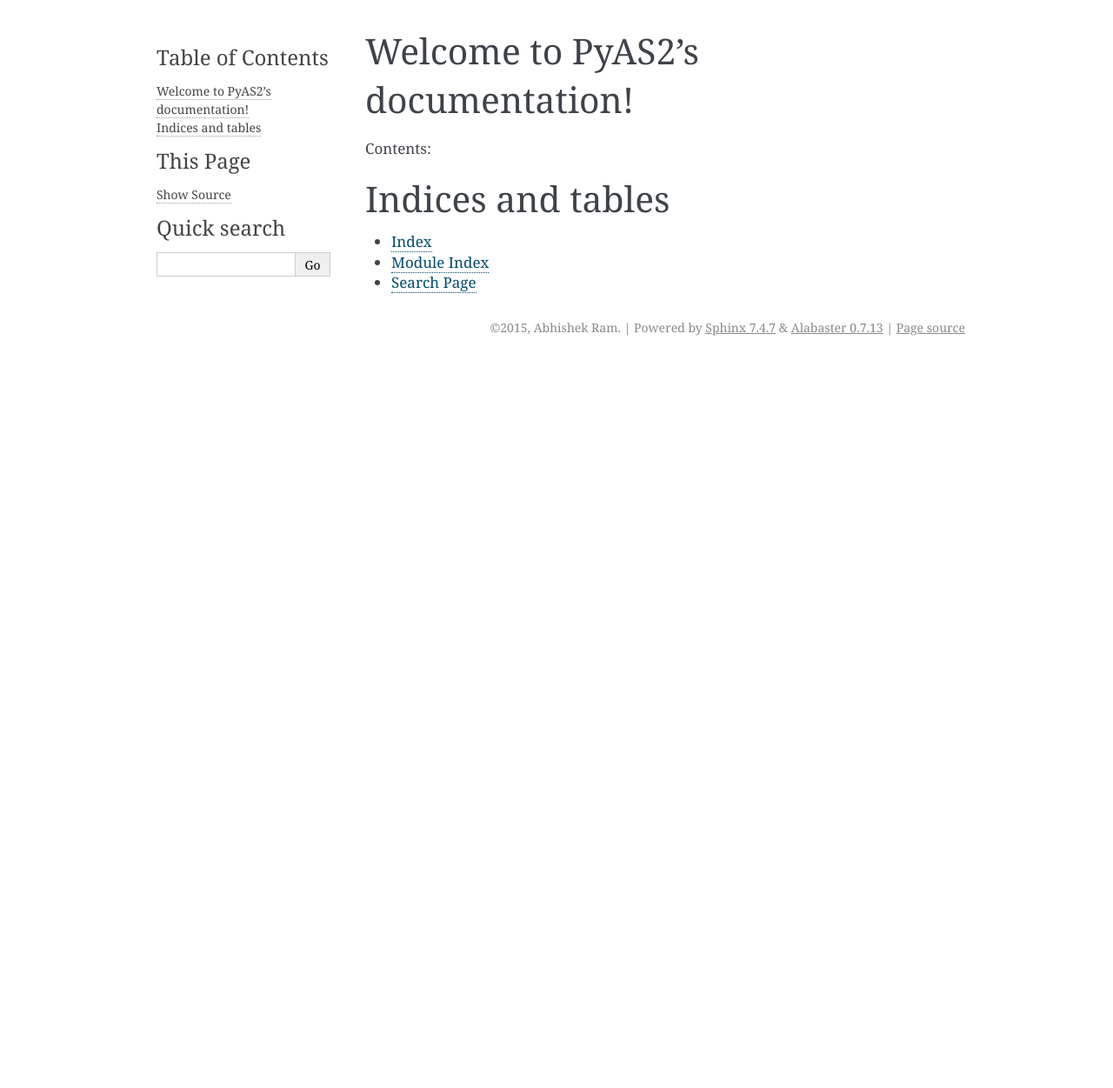
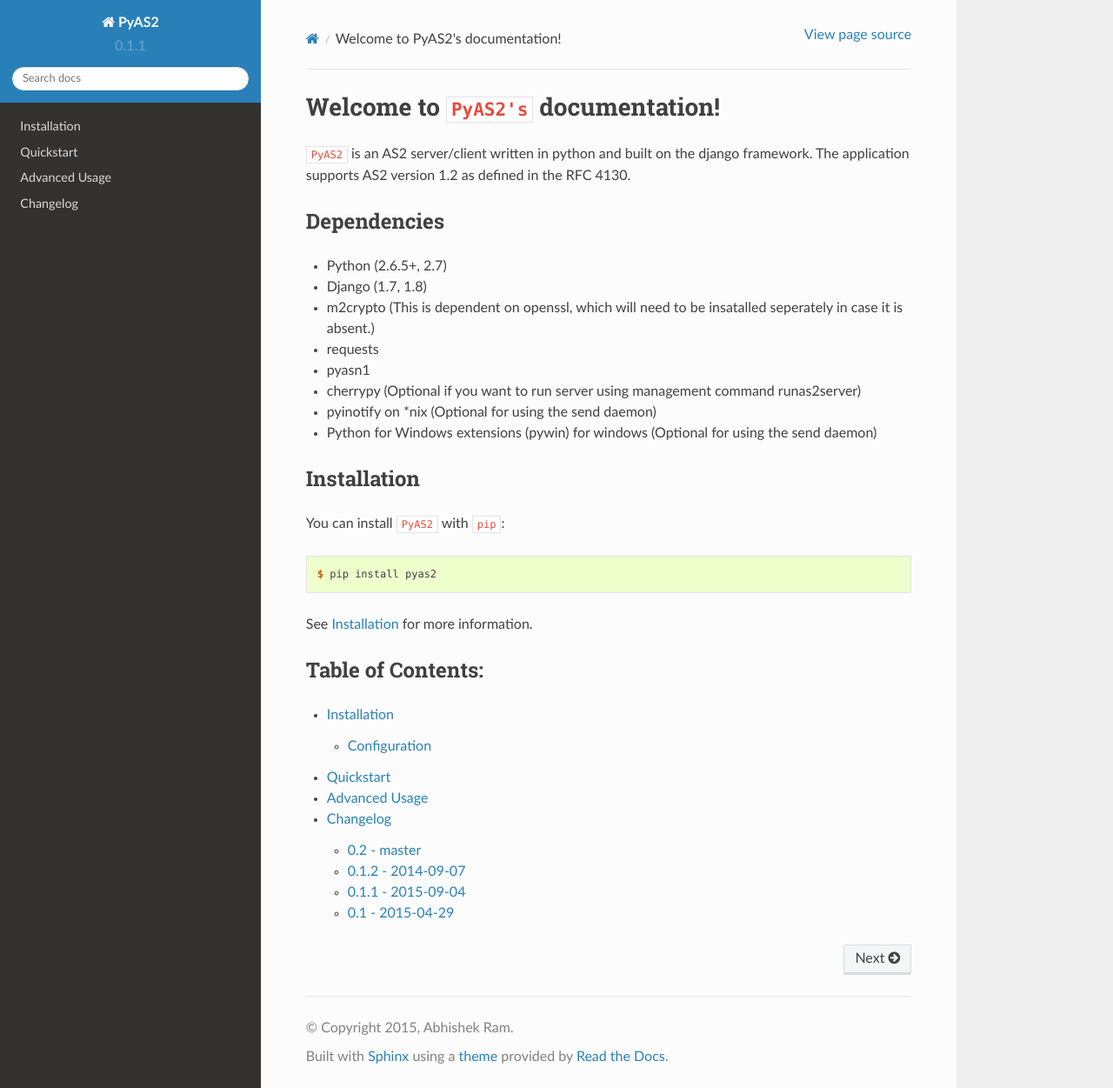
Before and after one commit to abhishek-ram/pyas2, a Sphinx documentation site: the page built from docs/index.rst, in a window 1280 px wide and 1251 px high. Shown: the whole window at 87% size. Built offline with Sphinx 7.4.7 and the Read the Docs theme 2.0.0, drawn with Linux system fonts in a browser that asks for light colours.

Commit message:
Updated Documentation

```diff
--- /dev/null
+++ b/AUTHORS.rst
@@ -0,0 +1,4 @@
+Requests is written and maintained by Abhishek Ram <abhishek.ram@me.com> `@abhishek-ram <https://github.com/abhishek-ram>`_ and various contributors:
+
+- Michael Reinig (`@MReinigJr <https://github.com/MReinigJr>`)
+- klaasfeenstra
--- /dev/null
+++ b/docs/advanced-usage.rst
@@ -0,0 +1,19 @@
+Advanced Usage
+==============
+
+Now that we have completed installation and configuration of pyAS2 we are ready to start tranferring files.
+
+pyAS2 provides a set of management commands:
+
+To start the AS2 server, run the command `python manage.py runas2server`.
+The server frontend will now be accessible at http://127.0.0.1:8080/pyas2/ and can be used to monitor messages and create partners, organizations ...
+
+Messages from your partners can be receieved at http://127.0.0.1:8080/pyas2/as2receive, so this is the link they need to post to for sending messages to you.
+
+To start the AS2 send daemon, run the command `python manage.py runas2daemon`.
+This daemon process monitors the outbox folder for each partner and when file is available then it triggers a file transfer to the partner.
+
+To send pending asynchronous MDNs requested by your partners, run the command `python manage.py sendasyncmdn`.
+
+To retry failed as2 communications, run the command `python manage.py retryfailedas2comms`.
+Please note that this only retires those outbound messages that failed due to HTTP transmission issues.
--- /dev/null
+++ b/docs/changelog.rst
@@ -0,0 +1 @@
+.. include:: ../CHANGELOG.rst
--- a/docs/conf.py
+++ b/docs/conf.py
@@ -15,6 +15,7 @@
 import sys
 import os
 import shlex
+import sphinx_rtd_theme
 
 # If extensions (or modules to document with autodoc) are in another directory,
 # add these directories to sys.path here. If the directory is relative to the
@@ -110,7 +111,7 @@
 
 # The theme to use for HTML and HTML Help pages.  See the documentation for
 # a list of builtin themes.
-html_theme = 'alabaster'
+html_theme = 'sphinx_rtd_theme'
 
 # Theme options are theme-specific and customize the look and feel of a theme
 # further.  For a list of options available for each theme, see the
@@ -118,7 +119,7 @@
 #html_theme_options = {}
 
 # Add any paths that contain custom themes here, relative to this directory.
-#html_theme_path = []
+html_theme_path = [sphinx_rtd_theme.get_html_theme_path()]
 
 # The name for this set of Sphinx documents.  If None, it defaults to
 # "<project> v<release> documentation".
--- a/docs/index.rst
+++ b/docs/index.rst
@@ -3,19 +3,39 @@
    You can adapt this file completely to your liking, but it should at least
    contain the root `toctree` directive.
 
-Welcome to PyAS2's documentation!
-=================================
+Welcome to ``PyAS2's`` documentation!
+=====================================
 
-Contents:
+``PyAS2`` is an AS2 server/client written in python and built on the django framework. The application supports AS2 version 1.2 as defined in the RFC 4130.
 
+Dependencies
+------------
+* Python (2.6.5+, 2.7)
+* Django (1.7, 1.8)
+* m2crypto (This is dependent on openssl, which will need to be insatalled seperately in case it is absent.)
+* requests
+* pyasn1
+* cherrypy (Optional if you want to run server using management command runas2server)
+* pyinotify on \*nix (Optional for using the send daemon)
+* Python for Windows extensions (pywin) for windows (Optional for using the send daemon)
+
+
+Installation
+------------
+You can install ``PyAS2`` with ``pip``:
+
+.. code-block:: console
+
+    $ pip install pyas2
+
+See :doc:`Installation <installation>` for more information.
+
+Table of Contents:
+------------------
 .. toctree::
    :maxdepth: 2
 
-
-
-Indices and tables
-==================
-
-* :ref:`genindex`
-* :ref:`modindex`
-* :ref:`search`
+   installation
+   quick-start-guide
+   advanced-usage
+   changelog
--- /dev/null
+++ b/docs/quick-start-guide.rst
@@ -0,0 +1,19 @@
+Quickstart
+==========
+
+Now that we have completed installation and configuration of pyAS2 we are ready to start tranferring files.
+
+pyAS2 provides a set of management commands:
+
+To start the AS2 server, run the command `python manage.py runas2server`.
+The server frontend will now be accessible at http://127.0.0.1:8080/pyas2/ and can be used to monitor messages and create partners, organizations ...
+
+Messages from your partners can be receieved at http://127.0.0.1:8080/pyas2/as2receive, so this is the link they need to post to for sending messages to you.
+
+To start the AS2 send daemon, run the command `python manage.py runas2daemon`.
+This daemon process monitors the outbox folder for each partner and when file is available then it triggers a file transfer to the partner.
+
+To send pending asynchronous MDNs requested by your partners, run the command `python manage.py sendasyncmdn`.
+
+To retry failed as2 communications, run the command `python manage.py retryfailedas2comms`.
+Please note that this only retires those outbound messages that failed due to HTTP transmission issues.
```
Also changed, not shown: CHANGELOG.rst (added, +25 -0 lines), README.rst (+16 -1 lines), docs/installation.rst (added, +41 -0 lines).
